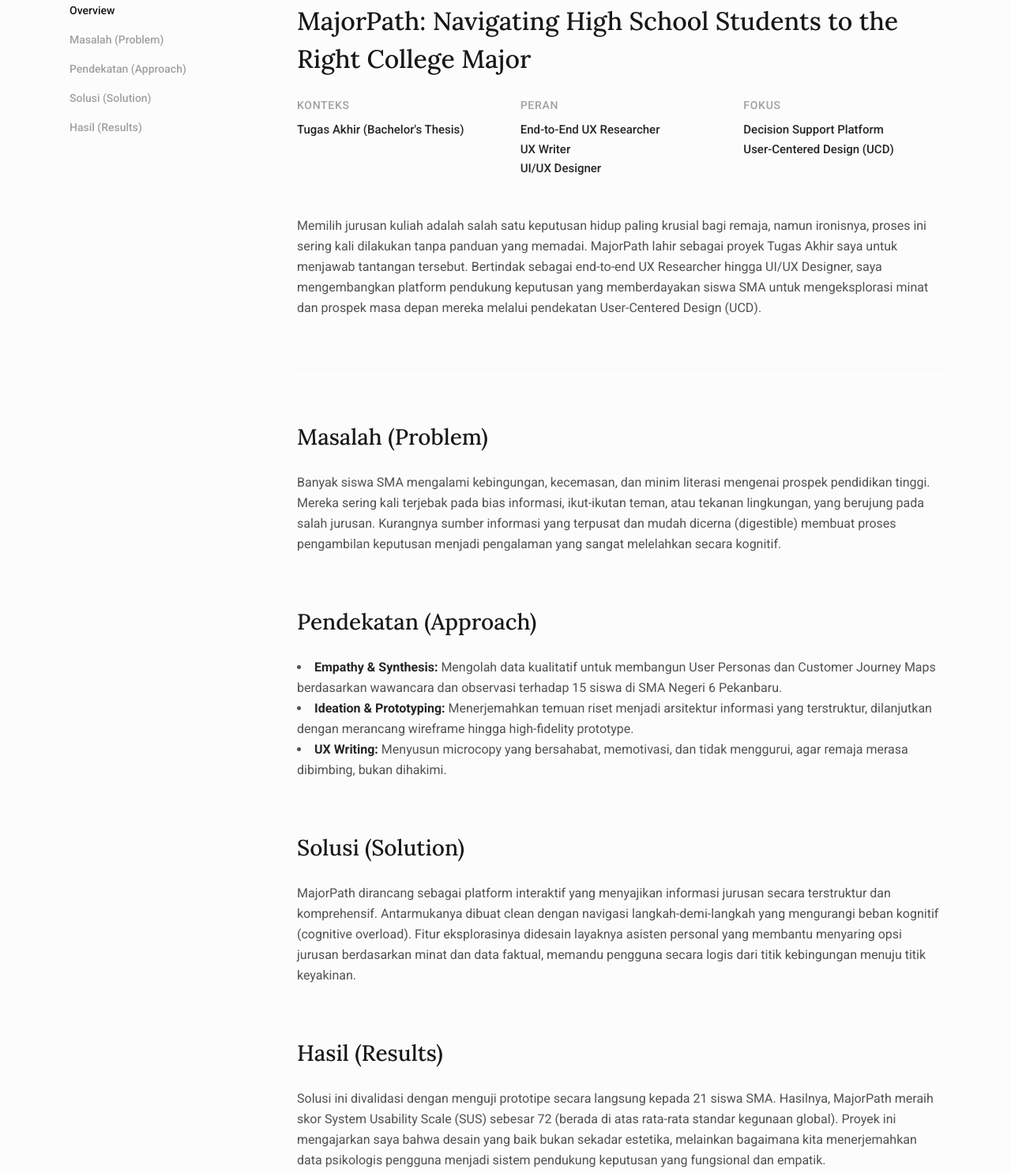
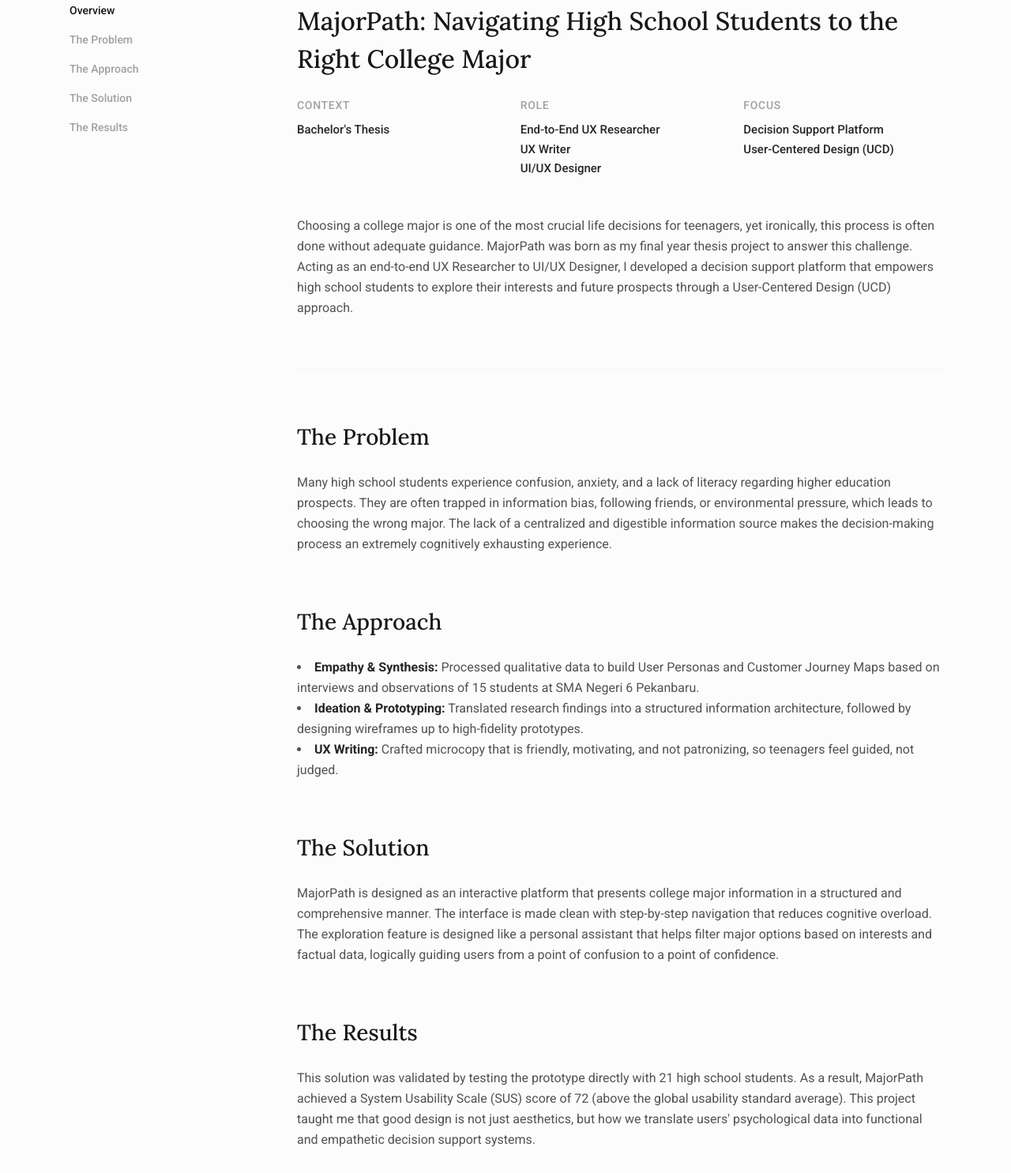
Before and after one commit to AbmiSukma/portofolio-abmise, a website: page majorpath.html in a window 1280 px wide. Shown: the part 999-2484 px from the top of the page at 79% size. Drawn offline with Linux system fonts and the light colour scheme.

Commit message:
Content: Translate all case studies and template content to English

```diff
--- a/majorpath.html
+++ b/majorpath.html
@@ -48,10 +48,10 @@
         <aside class="col-span-1">
             <nav class="sticky top-12 flex flex-col gap-4 text-[14px] text-neutral-400 font-medium">
                 <a href="#overview" class="text-neutral-900">Overview</a>
-                <a href="#problem" class="hover:text-neutral-900 transition-colors">Masalah (Problem)</a>
-                <a href="#approach" class="hover:text-neutral-900 transition-colors">Pendekatan (Approach)</a>
-                <a href="#solution" class="hover:text-neutral-900 transition-colors">Solusi (Solution)</a>
-                <a href="#results" class="hover:text-neutral-900 transition-colors">Hasil (Results)</a>
+                <a href="#problem" class="hover:text-neutral-900 transition-colors">The Problem</a>
+                <a href="#approach" class="hover:text-neutral-900 transition-colors">The Approach</a>
+                <a href="#solution" class="hover:text-neutral-900 transition-colors">The Solution</a>
+                <a href="#results" class="hover:text-neutral-900 transition-colors">The Results</a>
             </nav>
         </aside>
 
@@ -64,53 +64,53 @@
                 <!-- Metadata Grid -->
                 <div class="grid grid-cols-1 sm:grid-cols-3 gap-8 mb-12 bg-neutral-50 p-6 rounded-lg border border-neutral-100">
                     <div>
-                        <h4 class="text-[14px] text-neutral-400 font-medium mb-2 uppercase tracking-wider">Konteks</h4>
-                        <p class="text-[15px] text-neutral-800 font-medium leading-relaxed">Tugas Akhir (Bachelor's Thesis)</p>
+                        <h4 class="text-[14px] text-neutral-400 font-medium mb-2 uppercase tracking-wider">Context</h4>
+                        <p class="text-[15px] text-neutral-800 font-medium leading-relaxed">Bachelor's Thesis</p>
                     </div>
                     <div>
-                        <h4 class="text-[14px] text-neutral-400 font-medium mb-2 uppercase tracking-wider">Peran</h4>
+                        <h4 class="text-[14px] text-neutral-400 font-medium mb-2 uppercase tracking-wider">Role</h4>
                         <p class="text-[15px] text-neutral-800 font-medium leading-relaxed">End-to-End UX Researcher<br>UX Writer<br>UI/UX Designer</p>
                     </div>
                     <div>
-                        <h4 class="text-[14px] text-neutral-400 font-medium mb-2 uppercase tracking-wider">Fokus</h4>
+                        <h4 class="text-[14px] text-neutral-400 font-medium mb-2 uppercase tracking-wider">Focus</h4>
                         <p class="text-[15px] text-neutral-800 font-medium leading-relaxed">Decision Support Platform<br>User-Centered Design (UCD)</p>
                     </div>
                 </div>
 
                 <p class="text-[16px] text-neutral-600 leading-relaxed mb-12">
-                    Memilih jurusan kuliah adalah salah satu keputusan hidup paling krusial bagi remaja, namun ironisnya, proses ini sering kali dilakukan tanpa panduan yang memadai. MajorPath lahir sebagai proyek Tugas Akhir saya untuk menjawab tantangan tersebut. Bertindak sebagai end-to-end UX Researcher hingga UI/UX Designer, saya mengembangkan platform pendukung keputusan yang memberdayakan siswa SMA untuk mengeksplorasi minat dan prospek masa depan mereka melalui pendekatan User-Centered Design (UCD).
+                    Choosing a college major is one of the most crucial life decisions for teenagers, yet ironically, this process is often done without adequate guidance. MajorPath was born as my final year thesis project to answer this challenge. Acting as an end-to-end UX Researcher to UI/UX Designer, I developed a decision support platform that empowers high school students to explore their interests and future prospects through a User-Centered Design (UCD) approach.
                 </p>
             </section>
 
             <hr class="border-neutral-100 mb-16">
 
             <section id="problem" class="mb-16">
-                <h2 class="font-lora text-[28px] font-medium mb-6 text-neutral-900">Masalah (Problem)</h2>
+                <h2 class="font-lora text-[28px] font-medium mb-6 text-neutral-900">The Problem</h2>
                 <p class="text-[16px] text-neutral-600 leading-relaxed mb-6">
-                    Banyak siswa SMA mengalami kebingungan, kecemasan, dan minim literasi mengenai prospek pendidikan tinggi. Mereka sering kali terjebak pada bias informasi, ikut-ikutan teman, atau tekanan lingkungan, yang berujung pada salah jurusan. Kurangnya sumber informasi yang terpusat dan mudah dicerna (digestible) membuat proses pengambilan keputusan menjadi pengalaman yang sangat melelahkan secara kognitif.
+                    Many high school students experience confusion, anxiety, and a lack of literacy regarding higher education prospects. They are often trapped in information bias, following friends, or environmental pressure, which leads to choosing the wrong major. The lack of a centralized and digestible information source makes the decision-making process an extremely cognitively exhausting experience.
                 </p>
             </section>
 
             <section id="approach" class="mb-16">
-                <h2 class="font-lora text-[28px] font-medium mb-6 text-neutral-900">Pendekatan (Approach)</h2>
+                <h2 class="font-lora text-[28px] font-medium mb-6 text-neutral-900">The Approach</h2>
                 <ul class="list-disc list-inside text-[16px] text-neutral-600 leading-relaxed space-y-4 mb-6">
-                    <li><strong class="text-neutral-800">Empathy & Synthesis:</strong> Mengolah data kualitatif untuk membangun User Personas dan Customer Journey Maps berdasarkan wawancara dan observasi terhadap 15 siswa di SMA Negeri 6 Pekanbaru.</li>
-                    <li><strong class="text-neutral-800">Ideation & Prototyping:</strong> Menerjemahkan temuan riset menjadi arsitektur informasi yang terstruktur, dilanjutkan dengan merancang wireframe hingga high-fidelity prototype.</li>
-                    <li><strong class="text-neutral-800">UX Writing:</strong> Menyusun microcopy yang bersahabat, memotivasi, dan tidak menggurui, agar remaja merasa dibimbing, bukan dihakimi.</li>
+                    <li><strong class="text-neutral-800">Empathy & Synthesis:</strong> Processed qualitative data to build User Personas and Customer Journey Maps based on interviews and observations of 15 students at SMA Negeri 6 Pekanbaru.</li>
+                    <li><strong class="text-neutral-800">Ideation & Prototyping:</strong> Translated research findings into a structured information architecture, followed by designing wireframes up to high-fidelity prototypes.</li>
+                    <li><strong class="text-neutral-800">UX Writing:</strong> Crafted microcopy that is friendly, motivating, and not patronizing, so teenagers feel guided, not judged.</li>
                 </ul>
             </section>
 
             <section id="solution" class="mb-16">
-                <h2 class="font-lora text-[28px] font-medium mb-6 text-neutral-900">Solusi (Solution)</h2>
+                <h2 class="font-lora text-[28px] font-medium mb-6 text-neutral-900">The Solution</h2>
                 <p class="text-[16px] text-neutral-600 leading-relaxed mb-6">
-                    MajorPath dirancang sebagai platform interaktif yang menyajikan informasi jurusan secara terstruktur dan komprehensif. Antarmukanya dibuat clean dengan navigasi langkah-demi-langkah yang mengurangi beban kognitif (cognitive overload). Fitur eksplorasinya didesain layaknya asisten personal yang membantu menyaring opsi jurusan berdasarkan minat dan data faktual, memandu pengguna secara logis dari titik kebingungan menuju titik keyakinan.
+                    MajorPath is designed as an interactive platform that presents college major information in a structured and comprehensive manner. The interface is made clean with step-by-step navigation that reduces cognitive overload. The exploration feature is designed like a personal assistant that helps filter major options based on interests and factual data, logically guiding users from a point of confusion to a point of confidence.
                 </p>
             </section>
 
             <section id="results" class="mb-16">
-                <h2 class="font-lora text-[28px] font-medium mb-6 text-neutral-900">Hasil (Results)</h2>
+                <h2 class="font-lora text-[28px] font-medium mb-6 text-neutral-900">The Results</h2>
                 <p class="text-[16px] text-neutral-600 leading-relaxed mb-6">
-                    Solusi ini divalidasi dengan menguji prototipe secara langsung kepada 21 siswa SMA. Hasilnya, MajorPath meraih skor System Usability Scale (SUS) sebesar 72 (berada di atas rata-rata standar kegunaan global). Proyek ini mengajarkan saya bahwa desain yang baik bukan sekadar estetika, melainkan bagaimana kita menerjemahkan data psikologis pengguna menjadi sistem pendukung keputusan yang fungsional dan empatik.
+                    This solution was validated by testing the prototype directly with 21 high school students. As a result, MajorPath achieved a System Usability Scale (SUS) score of 72 (above the global usability standard average). This project taught me that good design is not just aesthetics, but how we translate users' psychological data into functional and empathetic decision support systems.
                 </p>
             </section>
 
```
Also changed, not shown: dashboard-tif.html (+19 -19 lines), project-template.html (+6 -6 lines), website-himatif.html (+19 -19 lines).
